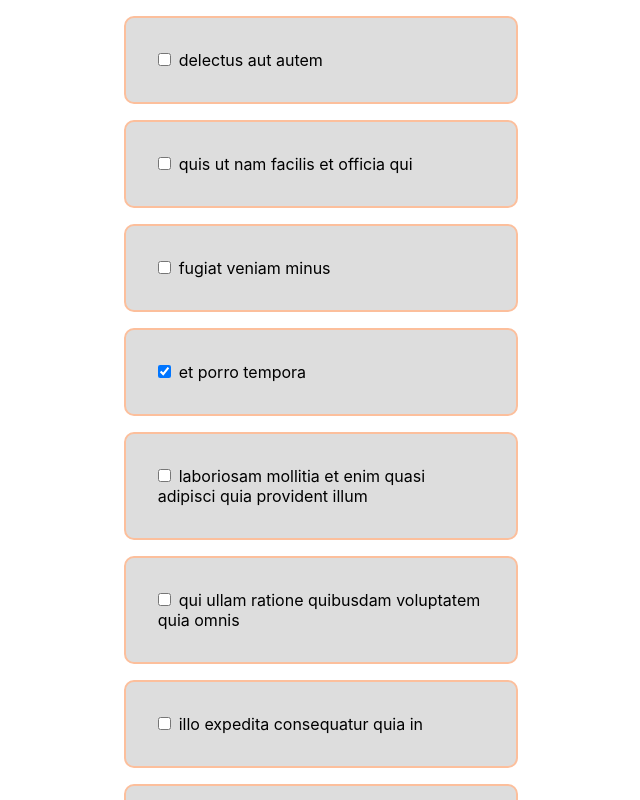
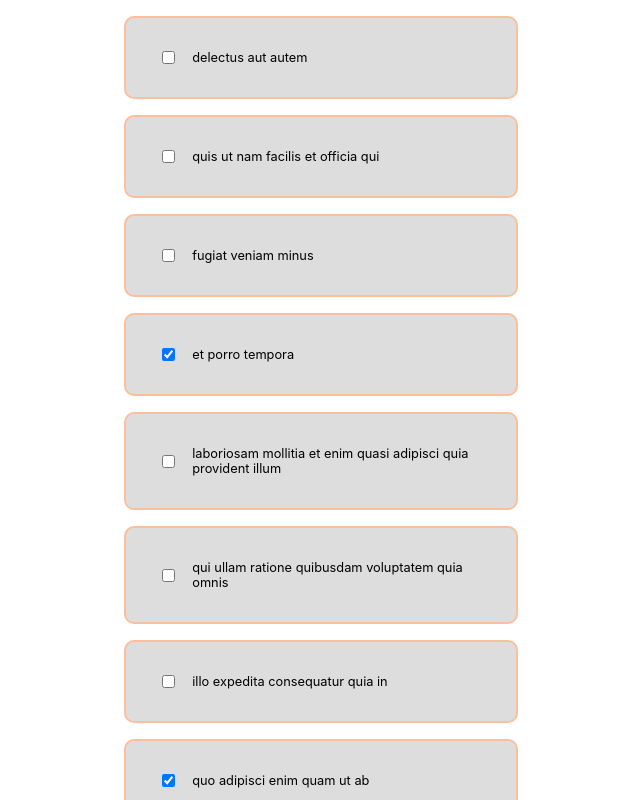
Before and after one commit to turkaytunc/react-todo, a React (Create React App) app: page / in a window 1280 px wide. Shown: the top 800 px of the page, without its empty margins (319-959 px from the left). Built offline with nearby package versions, Linux system fonts and the light colour scheme.

Commit message:
Update styles

```diff
--- a/src/css/TodoItem.css
+++ b/src/css/TodoItem.css
@@ -1,12 +1,16 @@
 .todo-item {
+    display: grid;
+    grid-template-columns: 1fr 14fr;
     background-color: #ddd;
     margin: 1em;
     padding: 2em;
     border-radius: 10px;
     border: 2px solid rgb(252, 191, 156);
+    justify-content: center;
+    align-items: center;
 }
 
 .todo-item-paragraph {
-    display: inline;
-    margin-left: .5em;
+    margin-left: 1em;
+    font-size: .8em;
 }
```
